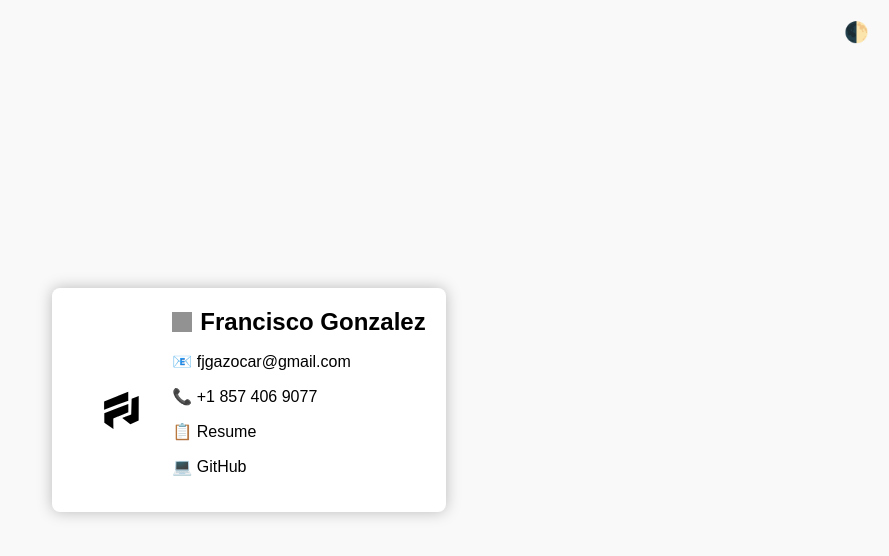
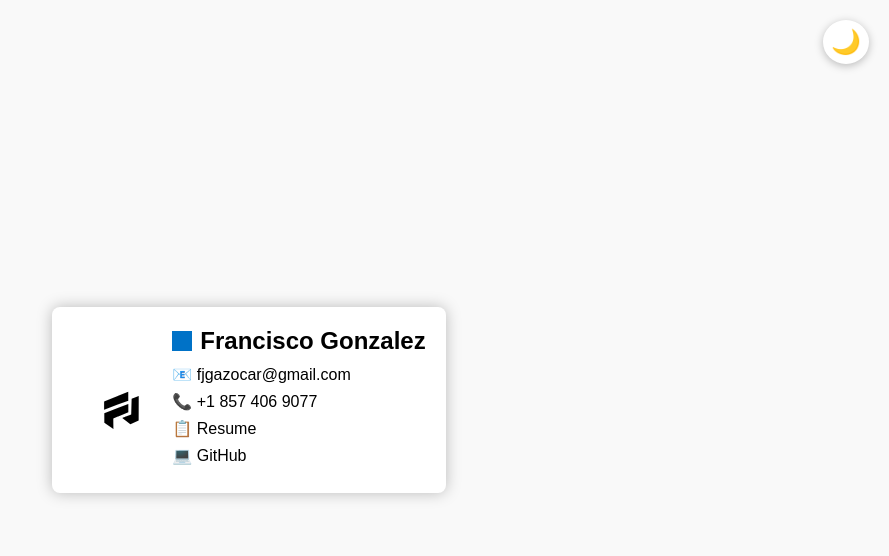
Before and after one commit to topcompra/fjgazocar, a plain HTML site: page index.html in a window 1280 px wide. Shown: the whole page, without its empty margins (391-1280 px from the left). Drawn offline with Linux system fonts and the light colour scheme; grey boxes are pictures that could not be loaded.

Commit message:
updated frontend and resume.

```diff
--- a/index.html
+++ b/index.html
@@ -9,12 +9,16 @@
       --bg-color: #f9f9f9;
       --text-color: #000;
       --card-color: #ffffff;
+      --hover-bg: rgba(0, 0, 0, 0.05);
+      --shadow: rgba(0, 0, 0, 0.25);
     }
 
     [data-theme="dark"] {
       --bg-color: #121212;
       --text-color: #f5f5f5;
       --card-color: #1f1f1f;
+      --hover-bg: rgba(255, 255, 255, 0.1);
+      --shadow: rgba(0, 0, 0, 0.5);
     }
 
     body {
@@ -34,7 +38,17 @@
       top: 20px;
       right: 20px;
       cursor: pointer;
-      font-size: 20px;
+      font-size: 24px;
+      padding: 8px;
+      border-radius: 50%;
+      background-color: var(--card-color);
+      box-shadow: 0 2px 8px var(--shadow);
+      transition: transform 0.2s;
+      user-select: none;
+    }
+
+    .toggle-theme:hover {
+      transform: scale(1.1);
     }
 
     .container {
@@ -43,8 +57,8 @@
       padding: 20px;
       border-radius: 8px;
       background-color: var(--card-color);
-      box-shadow: 0 0 15px rgba(0, 0, 0, 0.25);
-      max-width: 800px;
+      box-shadow: 0 0 15px var(--shadow);
+      max-width: 500px;
       gap: 20px;
       transition: background 0.3s;
     }
@@ -52,6 +66,12 @@
     .profile-picture {
       width: 80px;
       height: 80px;
+      flex-shrink: 0;
+      transition: transform 0.3s;
+    }
+
+    .profile-picture:hover {
+      transform: scale(1.05);
     }
 
     .profile-picture img {
@@ -74,15 +94,21 @@
     ul {
       padding-left: 0;
       list-style: none;
+      margin: 0;
+    }
+
+    ul li {
+      margin: 8px 0;
     }
 
     a {
       color: var(--text-color);
       text-decoration: none;
+      transition: opacity 0.2s;
     }
 
     a:hover {
-      text-decoration: underline;
+      opacity: 0.7;
     }
 
     .icon {
@@ -90,13 +116,23 @@
       height: 20px;
       vertical-align: middle;
     }
+
+    .linkedin-icon {
+      filter: brightness(0) saturate(100%) invert(27%) sepia(98%) saturate(1307%) hue-rotate(185deg);
+    }
+
+    [data-theme="dark"] .linkedin-icon {
+      filter: brightness(0) invert(1);
+    }
   </style>
 </head>
 <body data-theme="light">
-  <div class="toggle-theme" onclick="toggleTheme()">🌓</div>
+  <div class="toggle-theme" onclick="toggleTheme()" aria-label="Toggle theme">
+    <span id="theme-icon">🌙</span>
+  </div>
 
   <div class="container">
-    <a href="https://www.linkedin.com/in/fjgazocar/">
+    <a href="https://www.linkedin.com/in/fjgazocar/" aria-label="LinkedIn profile">
       <div class="profile-picture">
         <img src="images/letter_fj.svg" alt="Profile Picture" />
       </div>
@@ -104,22 +140,35 @@
 
     <div class="content">
       <h2>
-        <img class="icon" src="https://cdn.jsdelivr.net/gh/simple-icons/simple-icons/icons/linkedin.svg" alt="LinkedIn" style="filter: invert(20%);" />
+        <img class="icon linkedin-icon" src="https://cdn.jsdelivr.net/gh/simple-icons/simple-icons/icons/linkedin.svg" alt="" />
         <a href="https://www.linkedin.com/in/fjgazocar/">Francisco Gonzalez</a>
       </h2>
-      <p><a href="mailto:fjgazocar@gmail.com">📧 fjgazocar@gmail.com</a></p>
-      <p><a href="tel:+18574069077">📞 +1 857 406 9077</a></p>
-      <p><a href="francisco_gonzalez_resume.pdf" target="_blank">📋 Resume</a></p>
-      <p><a href="https://github.com/topcompra" target="_blank">💻 GitHub</a></p>
+      <ul>
+        <li><a href="mailto:fjgazocar@gmail.com">📧 fjgazocar@gmail.com</a></li>
+        <li><a href="tel:+18574069077">📞 +1 857 406 9077</a></li>
+        <li><a href="francisco_gonzalez_resume.pdf" target="_blank">📋 Resume</a></li>
+        <li><a href="https://github.com/topcompra" target="_blank">💻 GitHub</a></li>
+      </ul>
     </div>
   </div>
 
   <script>
+    // Load saved theme
+    const savedTheme = localStorage.getItem('theme') || 'light';
+    document.body.setAttribute('data-theme', savedTheme);
+    updateThemeIcon(savedTheme);
+
     function toggleTheme() {
       const body = document.body;
       const currentTheme = body.getAttribute("data-theme");
       const newTheme = currentTheme === "light" ? "dark" : "light";
       body.setAttribute("data-theme", newTheme);
+      localStorage.setItem('theme', newTheme);
+      updateThemeIcon(newTheme);
+    }
+
+    function updateThemeIcon(theme) {
+      document.getElementById('theme-icon').textContent = theme === 'light' ? '🌙' : '☀️';
     }
   </script>
 </body>
```
Also changed, not shown: images/letter_ff.svg (added), images/letter_fj_.svg (added), 1 other file.
